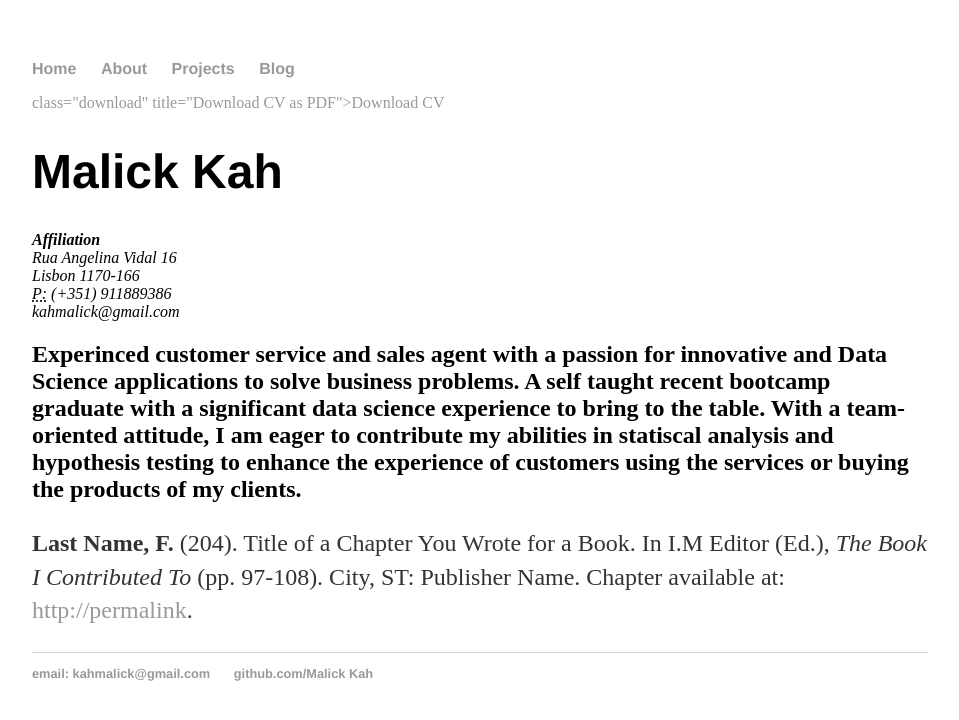
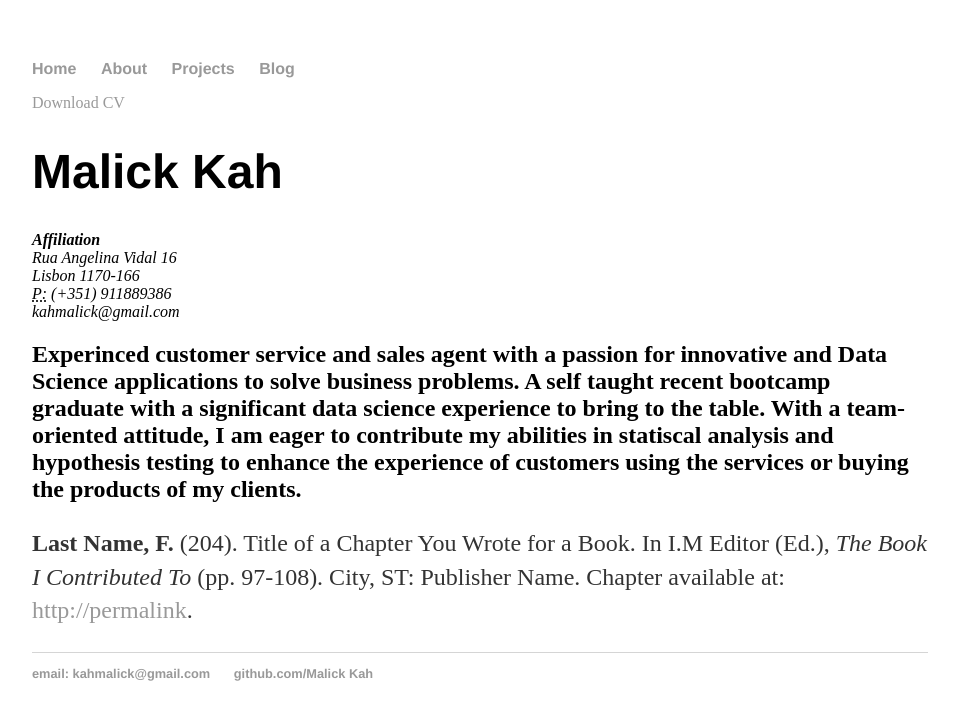
Before and after one commit to The-Gambian/The-Gambian.github.io, a Jekyll site: the page built from projects/index.html, in a window 1280 px wide. Shown: the top 720 px of the page, without its empty margins (160-1119 px from the left). Built offline with Jekyll 4.4.1, drawn with Linux system fonts in a browser that asks for light colours.

Commit message:
Update index.html

```diff
--- a/projects/index.html
+++ b/projects/index.html
@@ -4,7 +4,7 @@ title: My completed Projects and CV
 ---
 
 	<div class="Projects">
-		<a href="file:///C:/Users/User/Downloads/Malick´s CV.pdf"> class="download" title="Download CV as PDF">Download CV</a>
+		<a href="file:///C:/Users/User/Downloads/Malick´s CV.pdf" class="download" title="Download CV as PDF">Download CV</a>
 					<h1>Malick Kah</h1>
 					<address>
 					<strong>Affiliation</strong><br>
```
